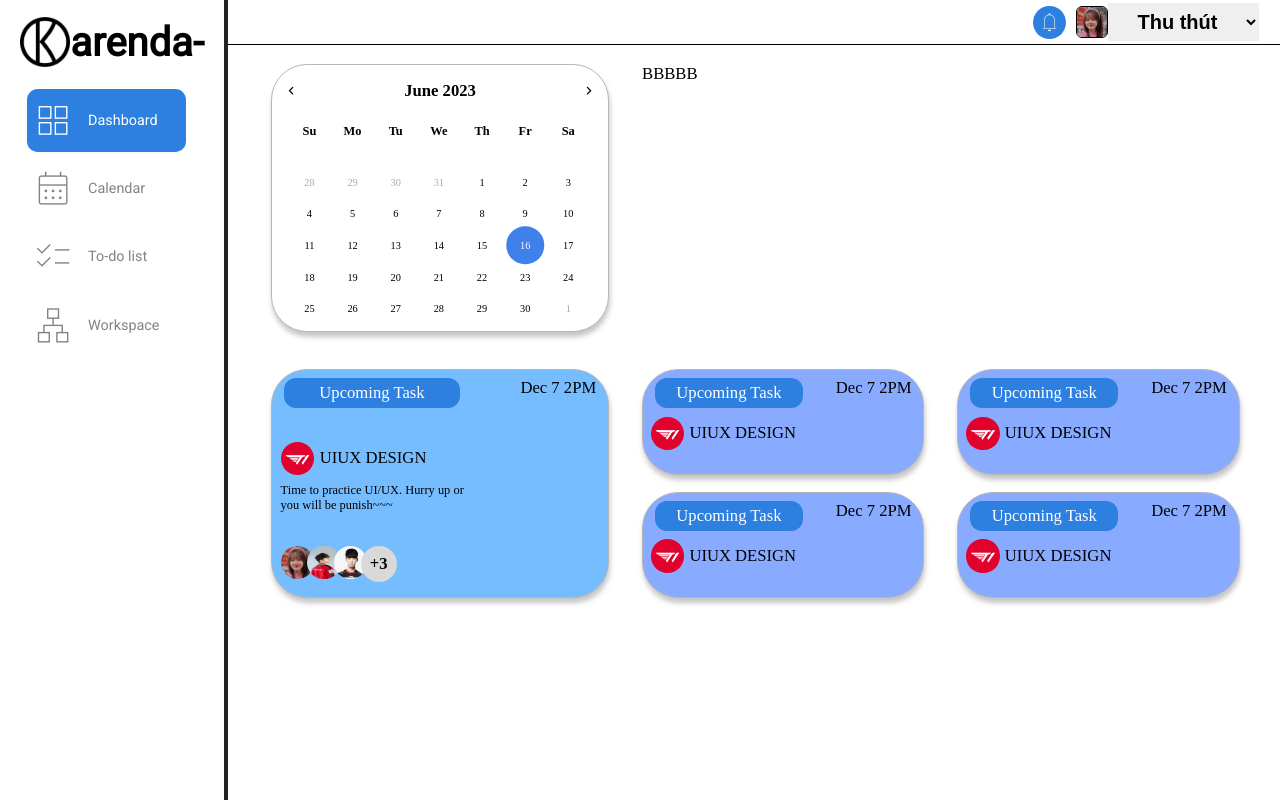
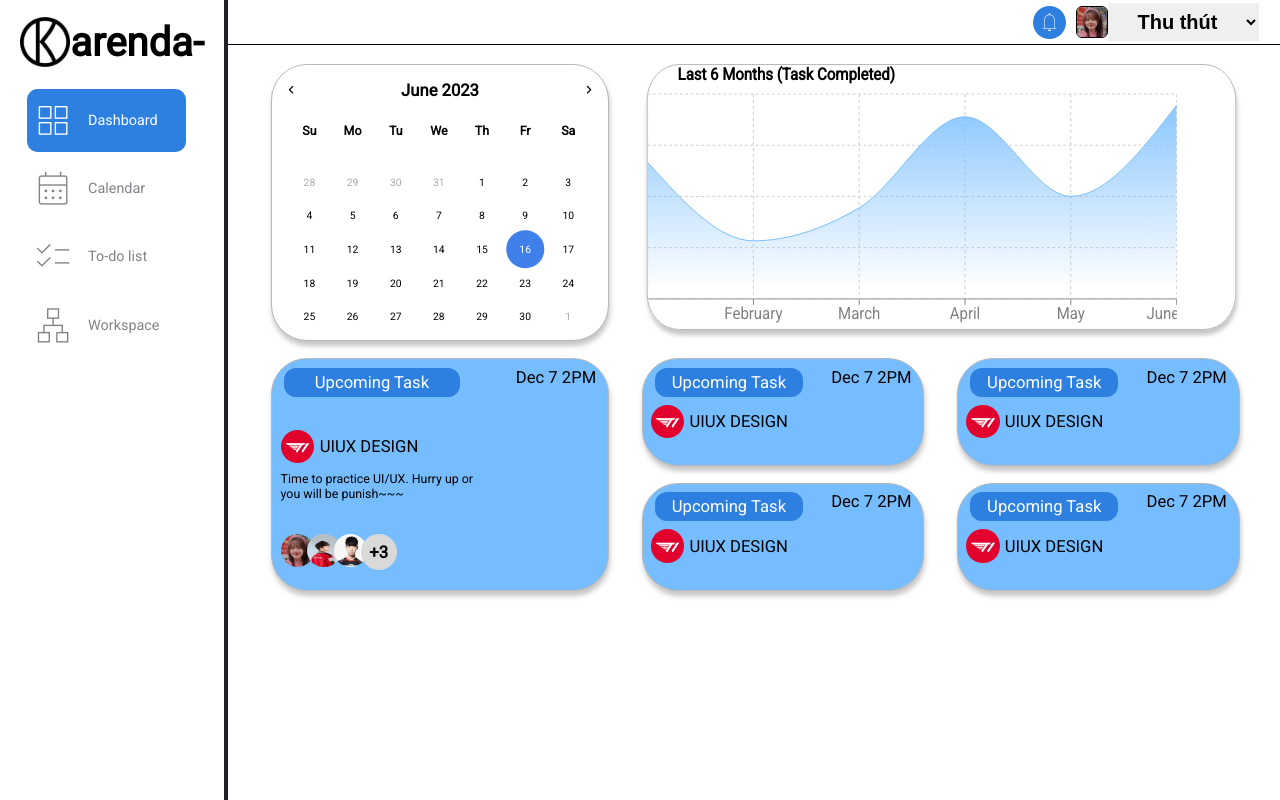
Before and after one commit to ThuKuRu/calendar, a React (Create React App) app: page / in a window 1280 px wide. Built offline with nearby package versions, Linux system fonts and the light colour scheme.

Commit message:
Dashboard chart

```diff
--- a/package.json
+++ b/package.json
@@ -17,6 +17,7 @@
     "react-router-native": "^6.11.2",
     "react-scripts": "5.0.1",
     "reactjs-popup": "^2.0.5",
+    "recharts": "^2.7.1",
     "styled-components": "^5.3.11"
   },
   "scripts": {
--- a/src/containers/Dashboard/Dashboard.jsx
+++ b/src/containers/Dashboard/Dashboard.jsx
@@ -5,7 +5,23 @@ import t1img from "../../img/t1img.png";
 import user2 from "../../img/user2.jpg";
 import user3 from "../../img/user3.jpg";
 import AvatarImg from "../../img/thu_1.png";
-
+import {
+  AreaChart,
+  Area,
+  XAxis,
+  YAxis,
+  CartesianGrid,
+  Tooltip,
+  ResponsiveContainer,
+} from "recharts";
+const data = [
+  { name: "January", Total: 120 },
+  { name: "February", Total: 51 },
+  { name: "March", Total: 80 },
+  { name: "April", Total: 160 },
+  { name: "May", Total: 90 },
+  { name: "June", Total: 170 },
+];
 const Dashboard = () => {
   return (
     <DashBoard>
@@ -13,7 +29,36 @@ const Dashboard = () => {
         <div className="miniCal">
           <MiniCalendar />
         </div>
-        <div className="topRightDash">BBBBB</div>
+        <div className="topRightDash">
+          <div className="chart">
+            <div className="title">Last 6 Months (Task Completed)</div>
+            <ResponsiveContainer width="90%" aspect={2.4 / 1}>
+              <AreaChart
+                width={730}
+                height={200}
+                data={data}
+                margin={{ top: 10, right: 0, left: 0, bottom: 0 }}
+              >
+                <defs>
+                  <linearGradient id="total" x1="0" y1="0" x2="0" y2="1">
+                    <stop offset="5%" stopColor="#76BDFF" stopOpacity={0.8} />
+                    <stop offset="95%" stopColor="#76BDFF" stopOpacity={0} />
+                  </linearGradient>
+                </defs>
+                <XAxis dataKey="name" stroke="gray" />
+                <CartesianGrid strokeDasharray="3 3" className="chartGrid" />
+                <Tooltip />
+                <Area
+                  type="monotone"
+                  dataKey="Total"
+                  stroke="#76BDFF"
+                  fillOpacity={1}
+                  fill="url(#total)"
+                />
+              </AreaChart>
+            </ResponsiveContainer>
+          </div>
+        </div>
         <div className="upComingTask">
           <div className="upComingTask-top">
             <div className="taskStatus">Upcoming Task</div>
@@ -79,17 +124,6 @@ const Dashboard = () => {
           </div>
         </div>
       </div>
-      {/* <div className="containerH">
-        <div className="top-container">
-          <div className="miniCal">
-            <MiniCalendar />
-          </div>
-          <div className="graph"></div>
-        </div>
-        <div className="bottom-container">
-
-        </div>
-      </div> */}
     </DashBoard>
   );
 };
--- a/src/containers/Dashboard/index.style.js
+++ b/src/containers/Dashboard/index.style.js
@@ -2,17 +2,34 @@ import styled from "styled-components";
 
 const DashBoard = styled.div`
   .container {
+    font-family: "Roboto";
     display: grid;
     grid-template-columns: 35% 65%;
     grid-template-rows: 45% 45%;
-    gap: 15% 2em;
+    gap: 12% 2em;
     padding: 0.5em 2em 0 2em;
     font-size: clamp(0.75rem, 1.3vw, 3rem);
+    .topRightDash {
+      font-family: inherit;
+      .chart{
+        border-radius: 2.25rem;
+        border: 1px solid #b7b7b7;
+        box-shadow: 1px 5px 5px #aaaa;
+        transform: scaleX(0.9);
+        margin-left: -2.2vw;
+        .title{
+          font-size: clamp(0.75rem, 1.3vw, 3rem);
+          margin-left: 2em;
+          font-weight: 750;
+        }
+      }
+    }
     .upComingTask {
       background-color: #76bdff;
       border-radius: 2.25rem;
       border: 1px solid #b7b7b7;
       box-shadow: 1px 5px 5px #aaaa;
+
       .upComingTask-top {
         display: flex;
         justify-content: space-between;
@@ -88,7 +105,7 @@ const DashBoard = styled.div`
       gap: 1em 2em;
 
       .upNextComingTask {
-        background-color: #8af;
+        background-color: #76BDFF;
         border-radius: 36px;
         border: 1px solid #b7b7b7;
         box-shadow: 1px 5px 5px #aaaa;
--- a/src/containers/Layout/SideBar/MiniCalendar/index.style.js
+++ b/src/containers/Layout/SideBar/MiniCalendar/index.style.js
@@ -14,7 +14,7 @@ const MinicalendarStyle = styled.div`
       .current-date {
         font-size: clamp(0.75rem, 1.3vw, 3rem);
         font-weight: 750;
-        font-family: "Poppins";
+        font-family: inherit;
       }
       .icons {
         span {
@@ -34,7 +34,7 @@ const MinicalendarStyle = styled.div`
       }
     }
     .miniCalendar {
-      font-family: "Poppins";
+      font-family: inherit;
       width: 90%;
       margin-left: 0.9375em;
       margin-top: -0.625em;
```
Also changed, not shown: 1 other file (tests, documents, lock files or other folders).
